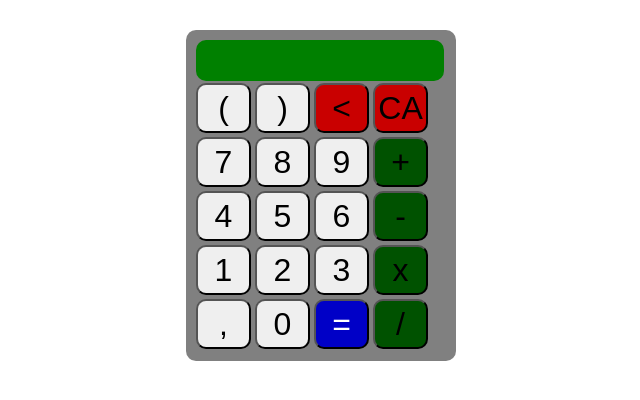
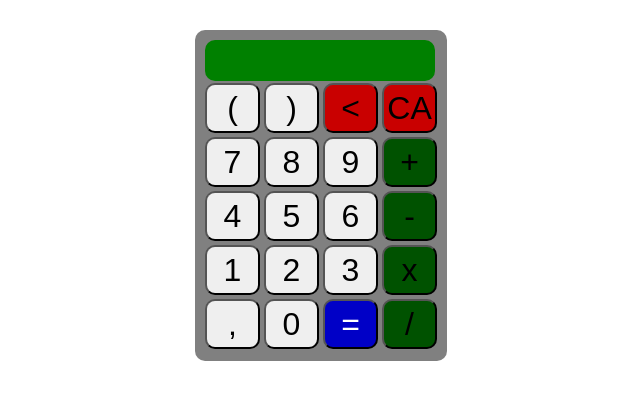
Before and after one commit to SpellBlue/desafios_js, a plain HTML site: page calculadora_simples/index.html in a window 1280 px wide. Shown: the whole page, without its empty margins (319-959 px from the left). Drawn offline with Linux system fonts and the light colour scheme.

Commit message:
Update style.css

```diff
--- a/calculadora_simples/style.css
+++ b/calculadora_simples/style.css
@@ -7,8 +7,7 @@
 #bgd{
     background-color: gray;
     border-radius: 10px;
-    min-width: 250px;
-    max-width: 250px;
+    width: fit-content;
     margin: auto;
     margin-top: 30px;
     padding: 10px;
```
